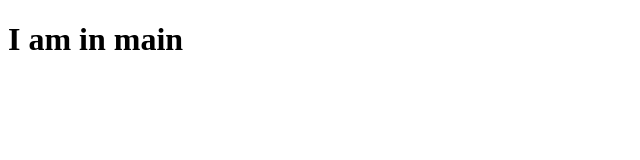
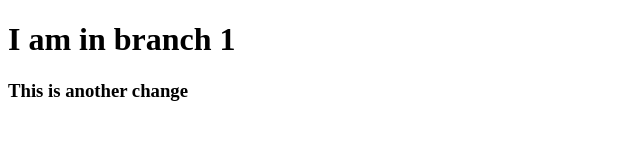
Before and after one commit to Nanditha-Prabhu/devops-and-mlops-lab, a plain HTML site: page index.html in a window 1280 px wide. Shown: the whole page, without its empty margins (0-640 px from the left). Drawn offline with Linux system fonts and the light colour scheme.

Commit message:
minor check commit

```diff
--- a/index.html
+++ b/index.html
@@ -6,6 +6,7 @@
     <title>Document</title>
 </head>
 <body>
-    <h1>I am in main</h1>
+    <h1>I am in branch 1</h1>
+    <h3>This is another change</h3>
 </body>
 </html>
```
